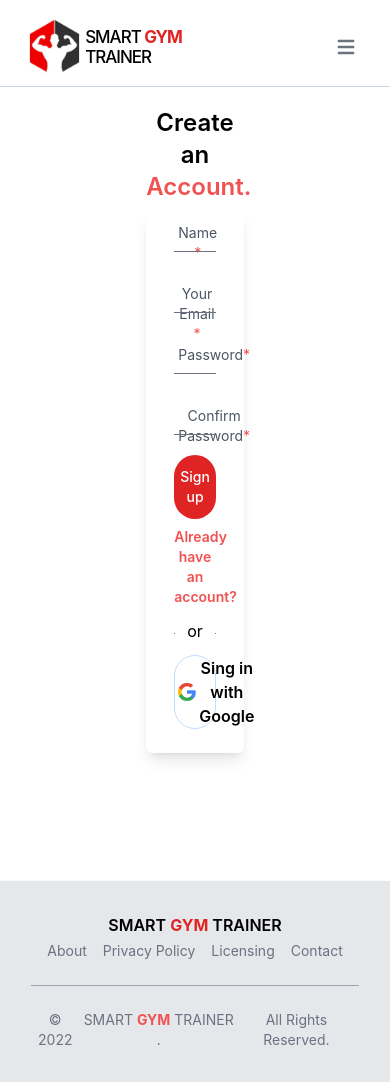
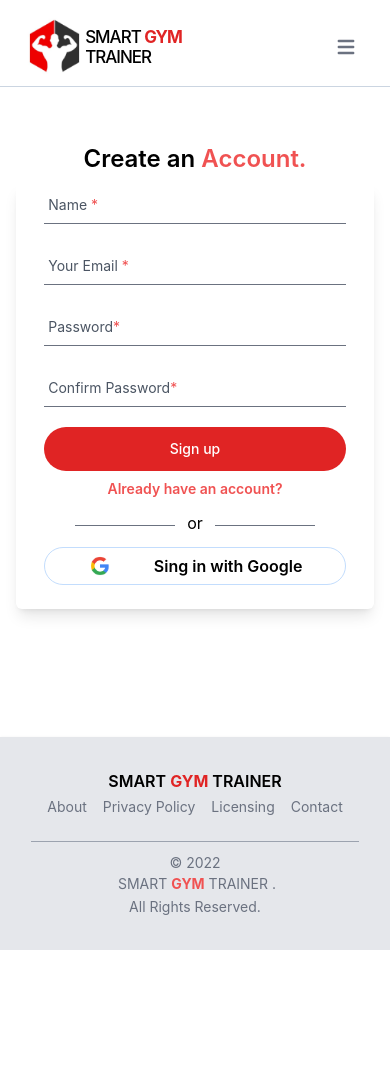
Before and after one commit to amiribnjaman/gym-trainer-service, a React (Create React App) app: page /signup in a window 390 px wide. After the commit the page ends 950 px from the top, so only its background shows below. Built offline with nearby package versions, Linux system fonts and the light colour scheme.

Commit message:
Footer responsive edited a little bit

```diff
--- a/src/App.js
+++ b/src/App.js
@@ -12,6 +12,7 @@ function App() {
       <NavBar />
       <Routes>
         <Route path='/' element={<Home />} />
+        <Route path='/home' element={<Home />} />
         <Route path='/login' element={<Login />} />
         <Route path='/signup' element={<SignUp />} />
       </Routes>
--- a/src/Pages/Auth/Login/Login.js
+++ b/src/Pages/Auth/Login/Login.js
@@ -11,13 +11,13 @@ const Login = () => {
     // }
 
     return (
-        <div className='w-1/4 mx-auto mt-5 mb-32  min-h-full'>
+        <div className='md:w-1/4 sm:w-1/2 w-11/12 mx-auto mt-5 mb-32  min-h-full'>
             {/* <img src={Banner} alt="" /> */}
             <div>
                 {/* <img width={170} className='mx-auto' src={Logo} alt="" /> */}
-                <h4 className='mt-14 font-semibold text-2xl'>Welcome Back! <span className='text-red-500'>Login</span></h4>
+                <h4 className='mt-20 md:mt-12 font-semibold text-[1.4rem]'>Welcome Back! <span className='text-red-500'>Login</span></h4>
                 <form
-                    className='shadow-lg px-7 rounded-md py-8 mt-6'>
+                    className='shadow-lg px-7 rounded-md py-8 mt-2'>
                     <div className="relative z-0 mb-6 w-full group">
                         <input type="email" name="floating_email" className="block py-2.5 w-full text-sm text-gray-900 bg-transparent border-0 border-b appearance-none focus:border-red-400 focus:outline-none focus:ring-0 peer" placeholder=" " required="" />
                         <label for="floating_email" className="absolute text-sm text-gray-600 dark:text-gray-400 duration-300 transform -translate-y-6 scale-75 left-1 top-3 -z-10 origin-[0] peer-focus:left-0 peer-placeholder-shown:scale-100 peer-placeholder-shown:translate-y-0 peer-focus:scale-75 peer-focus:-translate-y-6">Your Email <span className='text-red-500'>&#42;</span></label>
@@ -38,7 +38,7 @@ const Login = () => {
                         <div className='w-1/3 bg-gray-500 h-[1px]  ml-3 mt-1'></div>
                     </div>
                     <button
-                        className='flex justify-evenly items-center mt-2 border hover:shadow border-blue-200  rounded-full w-full'>
+                        className='flex py-[2px] justify-evenly items-center mt-2 border hover:shadow border-blue-200  rounded-full w-full'>
                         <img className='w-6 py-1' src={GoogleLogo} alt="" />
                         <span className='font-semibold'>Sing in with Google</span>
                     </button>
--- a/src/Pages/Auth/SignUp/SignUp.js
+++ b/src/Pages/Auth/SignUp/SignUp.js
@@ -6,11 +6,11 @@ import GoogleLogo from '../../../Assets/img/Glogo.png';
 const SignUp = () => {
 
     return (
-        <div className='w-1/4 mx-auto mt-2 mb-32  min-h-full'>
+        <div className='md:w-1/4 sm:w-1/2 w-11/12 mx-auto mt-2 mb-32  min-h-full'>
             {/* <img src={Banner} alt="" /> */}
             <div>
                 {/* <img width={170} className='mx-auto' src={Logo} alt="" /> */}
-                <h4 className='mt-5 font-semibold text-2xl'>Create an <span className='text-red-500'>Account.</span></h4>
+                <h4 className='mt-14 md:mt-5 font-semibold text-2xl'>Create an <span className='text-red-500'>Account.</span></h4>
                 <form
                     className='shadow-lg px-7 rounded-md pb-6 mt-1'>
                     <p className='text-red-600 text-[12px] mb-2 text-left'></p>
@@ -51,7 +51,7 @@ const SignUp = () => {
                         <div className='w-1/3 bg-gray-500 h-[1px]  ml-3 mt-1'></div>
                     </div>
                     <button
-                        className='flex justify-evenly items-center mt-2 border hover:shadow border-blue-200 rounded-full w-full'>
+                        className='flex py-[2px] justify-evenly items-center mt-2 border hover:shadow border-blue-200 rounded-full w-full'>
                         <img className='w-6 py-1' src={GoogleLogo} alt="" />
                         <span className='font-semibold'>Sing in with Google</span>
                     </button>
--- a/src/Pages/Home/Comments/Comments.js
+++ b/src/Pages/Home/Comments/Comments.js
@@ -11,7 +11,7 @@ const Comments = () => {
             .then(res => SetUserComments(res))
     }, [])
     return (
-        <div className='w-11/12 mx-auto mt-24'>
+        <div className='w-11/12 mx-auto mt-28'>
             <div className='mb-7'>
                 <h2 className='font-bold text-2xl mb-2'>What Clients Says?</h2>
                 <hr className='w-20 mx-auto h-[2px] rounded-full bg-red-300' />
@@ -26,7 +26,7 @@ const Comments = () => {
                 </div>
                 <div className='relative md:border-l text-left border-gray-200'>
                     <div className="">
-                        <div class="mb-6 ml-4">
+                        <div class="mb-6 md:ml-4">
                             <label for="message" class="block mb-2 mt-2 text-md font-medium text-gray-900 ">Your message</label>
                             <p className='text-sm text-slate-500 mb-2'>Share your feelings or experience about your mentor SMART GYM TRAINER</p>
                             <textarea id="message" rows="8" class="block p-2.5 w-full text-sm text-gray-900 bg-gray-50 rounded-lg border border-gray-300 focus:ring-blue-400 focus:border-blue-400 " placeholder="Leave your comment..."></textarea>
--- a/src/Pages/Shared/Footer/Footer.js
+++ b/src/Pages/Shared/Footer/Footer.js
@@ -33,8 +33,8 @@ const Footer = () => {
                             </li>
                         </ul>
                     </div>
-                    <hr className="my-6 border-gray-400 sm:mx-auto lg:my-8" />
-                    <span className="flex justify-center text-sm text-gray-500 sm:text-center dark:text-gray-400">&copy; {currentYear} <Link to="/" className="hover:underline"><h4 className='ml-1'> SMART <span className='text-red-500 font-bold'>GYM</span> TRAINER .</h4></Link> All Rights Reserved.
+                    <hr className="md:my-6 mb-2 border-gray-400 sm:mx-auto lg:my-8" />
+                    <span className="sm:flex justify-center text-sm text-gray-500 sm:text-center dark:text-gray-400"><span>&copy; {currentYear}</span> <Link to="/" className="hover:underline"><h4 className='ml-1'> SMART <span className='text-red-500 font-bold'>GYM</span> TRAINER .</h4></Link> <span>All Rights Reserved.</span>
                     </span>
                 </div>
             </footer>
```
